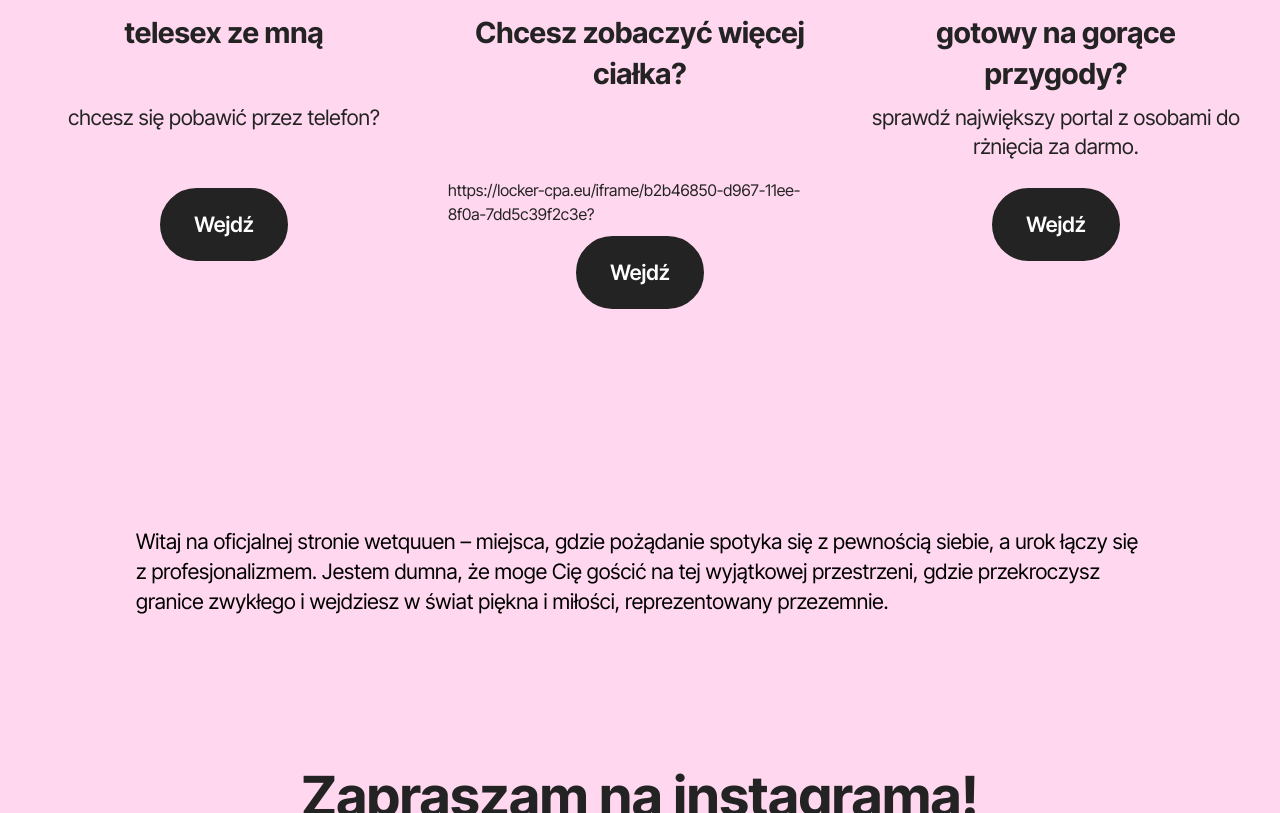
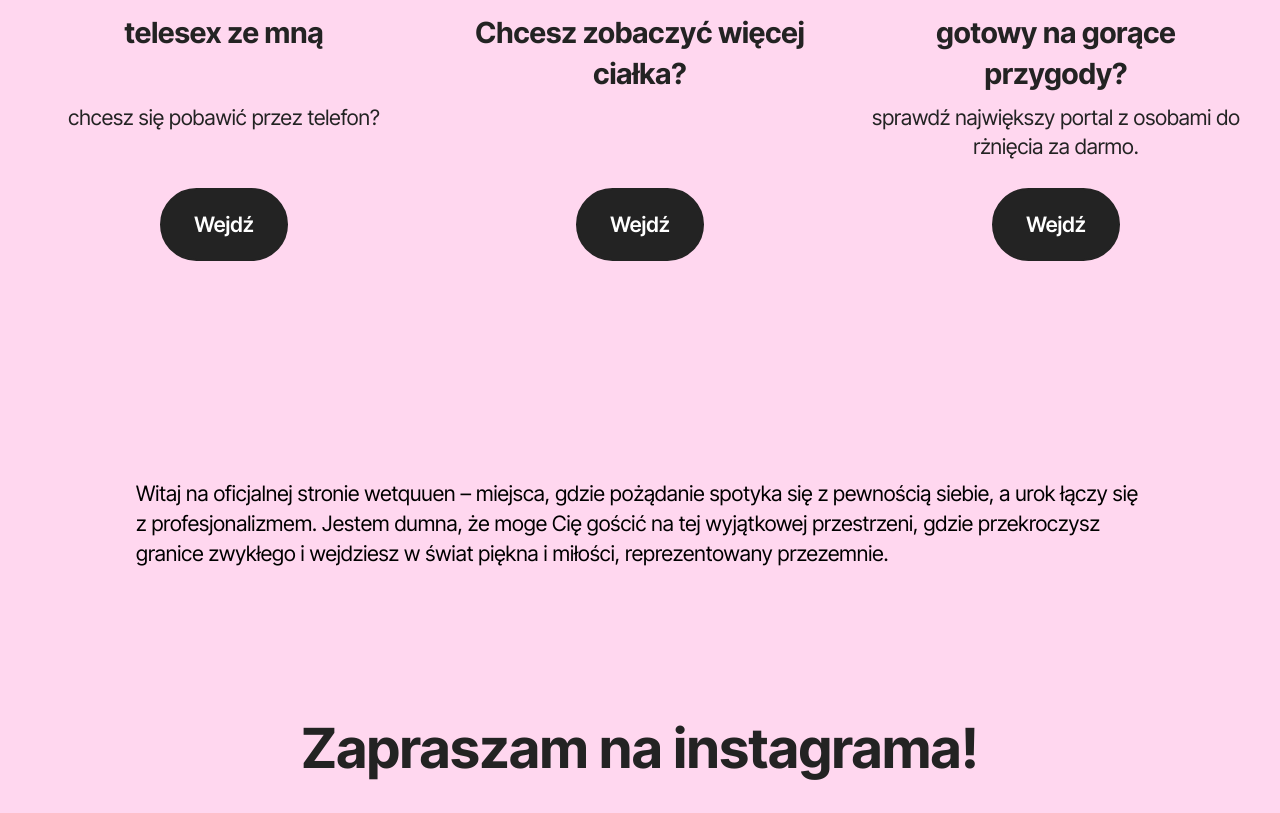
Before and after one commit to benlandzik/benlandzik.github.io, a plain HTML site: page index.html in a window 1280 px wide. Shown: the part 1785-2598 px from the top of the page. Drawn offline with Linux system fonts and the light colour scheme.

Commit message:
Update index.html

```diff
--- a/index.html
+++ b/index.html
@@ -118,8 +118,7 @@
 						<h5 class="item-title mbr-fonts-style mb-2 mt-0 display-5"><strong>Chcesz zobaczyć więcej ciałka?</strong></h5>
 						<p class="mbr-text mbr-fonts-style mb-3 display-7"><br><br>
 						</p>
-						https://locker-cpa.eu/iframe/b2b46850-d967-11ee-8f0a-7dd5c39f2c3e?
-						<div class="mbr-section-btn item-footer"><a href="https://redirecting8.eu/p/ny7J/RbgM/4FuK" class="btn item-btn btn-black display-7">Wejdź</a></div>
+						<div class="mbr-section-btn item-footer"><a href="https://locker-cpa.eu/iframe/b2b46850-d967-11ee-8f0a-7dd5c39f2c3e?" class="btn item-btn btn-black display-7">Wejdź</a></div>
 					</div>
 				</div>
 			</div>
```
